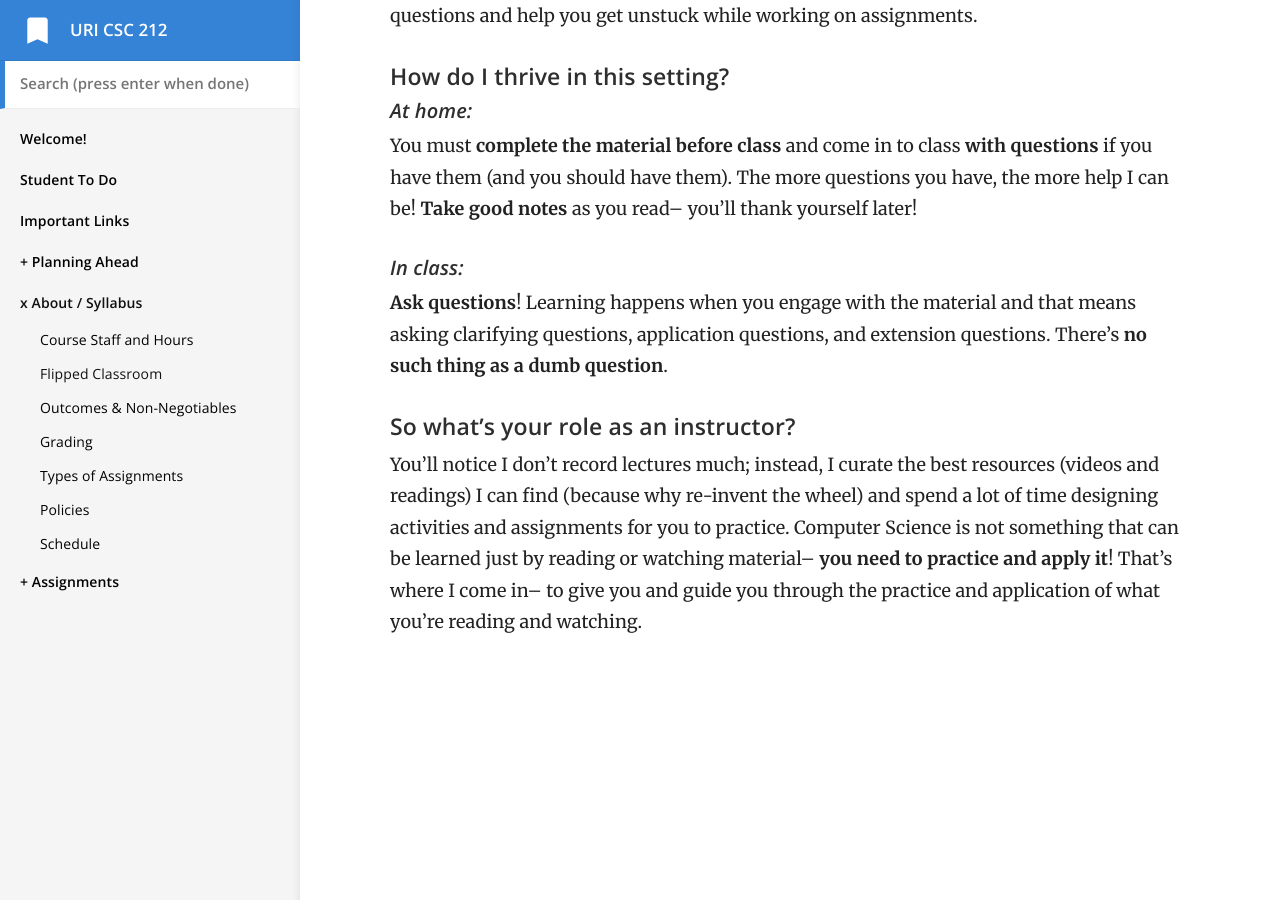
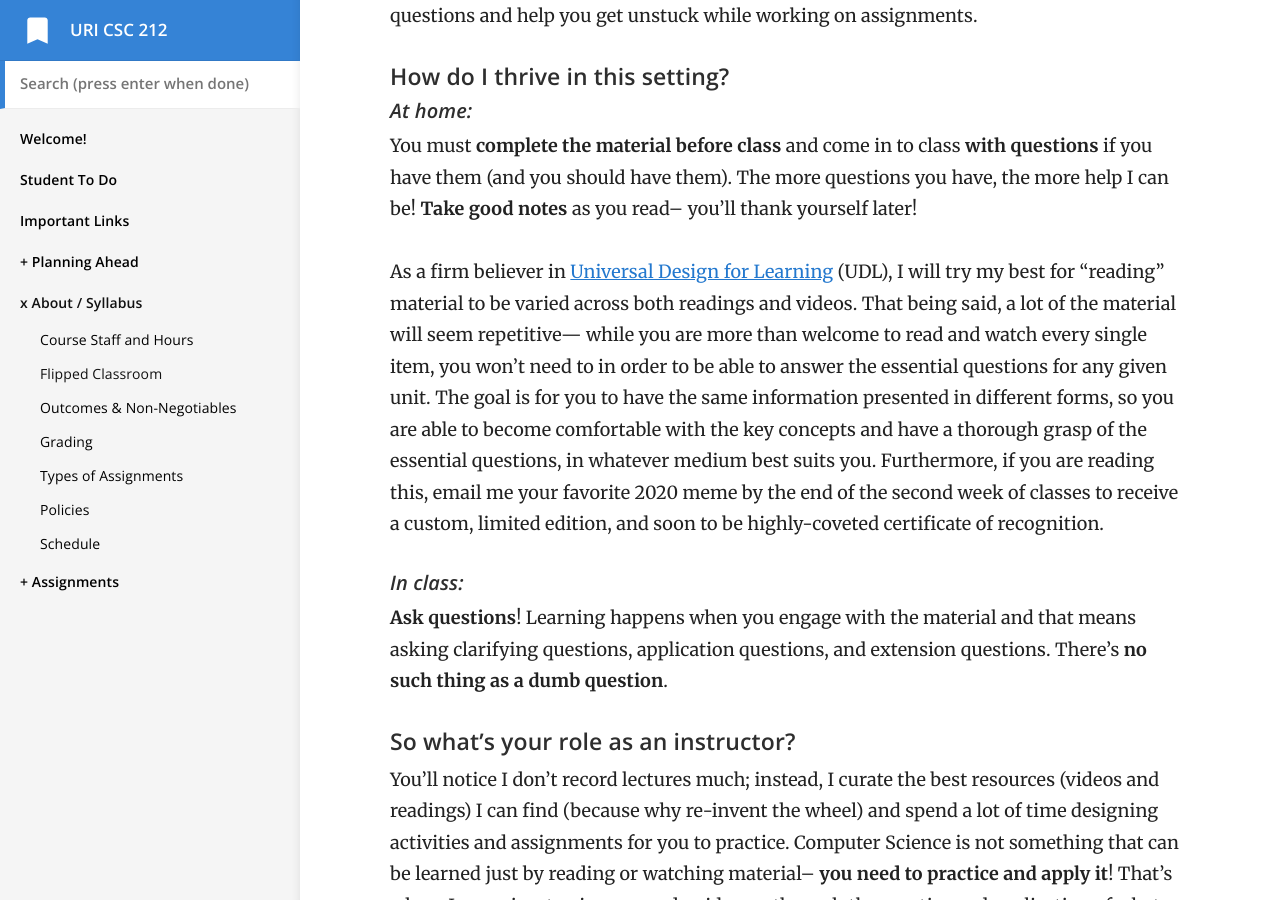
Before and after one commit to vcc-csc212/sp21-archive, a Jekyll site: the page built from _docs/2-about/flipped.md, in a window 1280 px wide and 900 px high, scrolled down 483 px. Built offline with Jekyll 4.4.1, drawn with Linux system fonts in a browser that asks for light colours.

Commit message:
added udl blurb

```diff
--- a/_docs/2-about/flipped.md
+++ b/_docs/2-about/flipped.md
@@ -15,6 +15,8 @@ We don't get a lot of time together so why use that precious time to tell you th
 ##### *At home:*
 You must **complete the material before class** and come in to class **with questions** if you have them (and you should have them). The more questions you have, the more help I can be! **Take good notes** as you read-- you'll thank yourself later!
 
+As a firm believer in [Universal Design for Learning](http://udlguidelines.cast.org/) (UDL), I will try my best for “reading” material to be varied across both readings and videos. That being said, a lot of the material will seem repetitive— while you are more than welcome to read and watch every single item, you won’t need to in order to be able to answer the essential questions for any given unit. The goal is for you to have the same information presented in different forms, so you are able to become comfortable with the key concepts and have a thorough grasp of the essential questions, in whatever medium best suits you.  Furthermore, if you are reading this, email me your favorite 2020 meme by the end of the second week of classes to receive a custom, limited edition, and soon to be highly-coveted certificate of recognition.
+
 ##### *In class:*
 **Ask questions**! Learning happens when you engage with the material and that means asking clarifying questions, application questions, and extension questions. There's **no such thing as a dumb question**.
 
```
